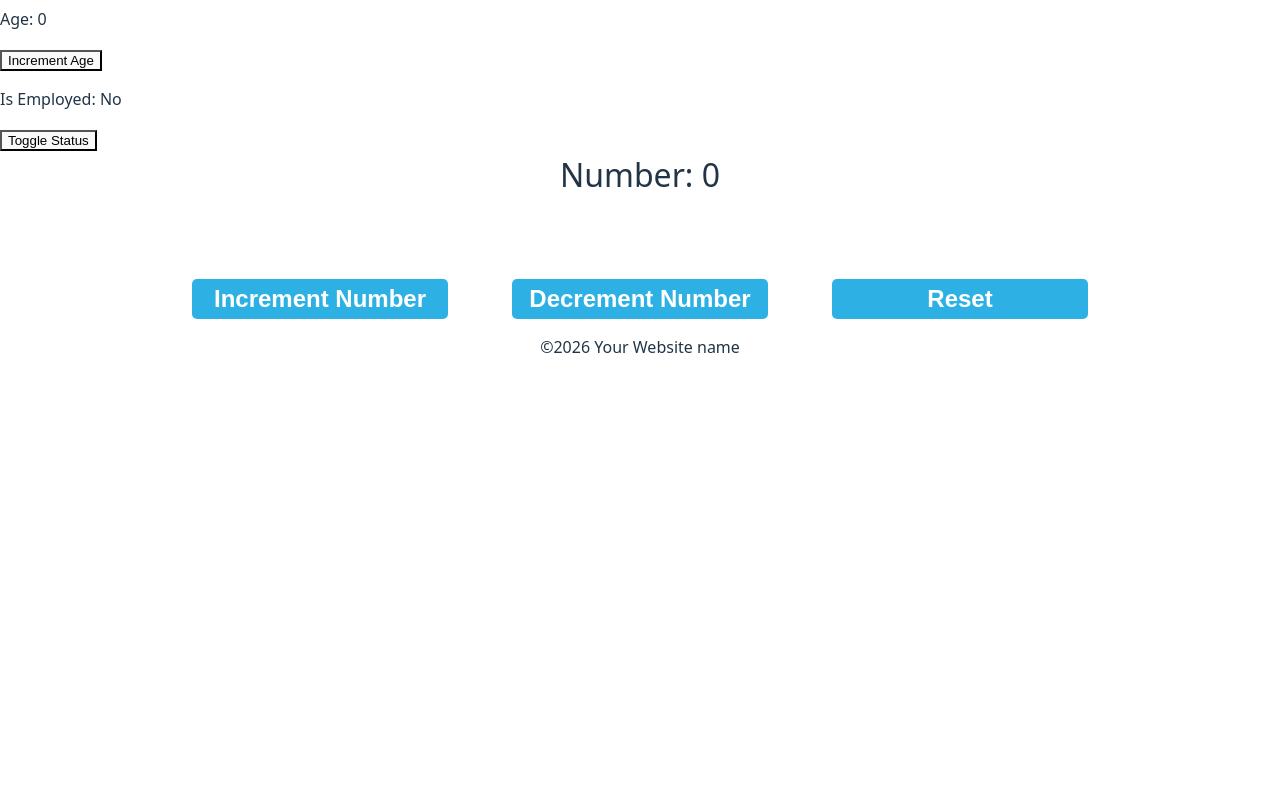
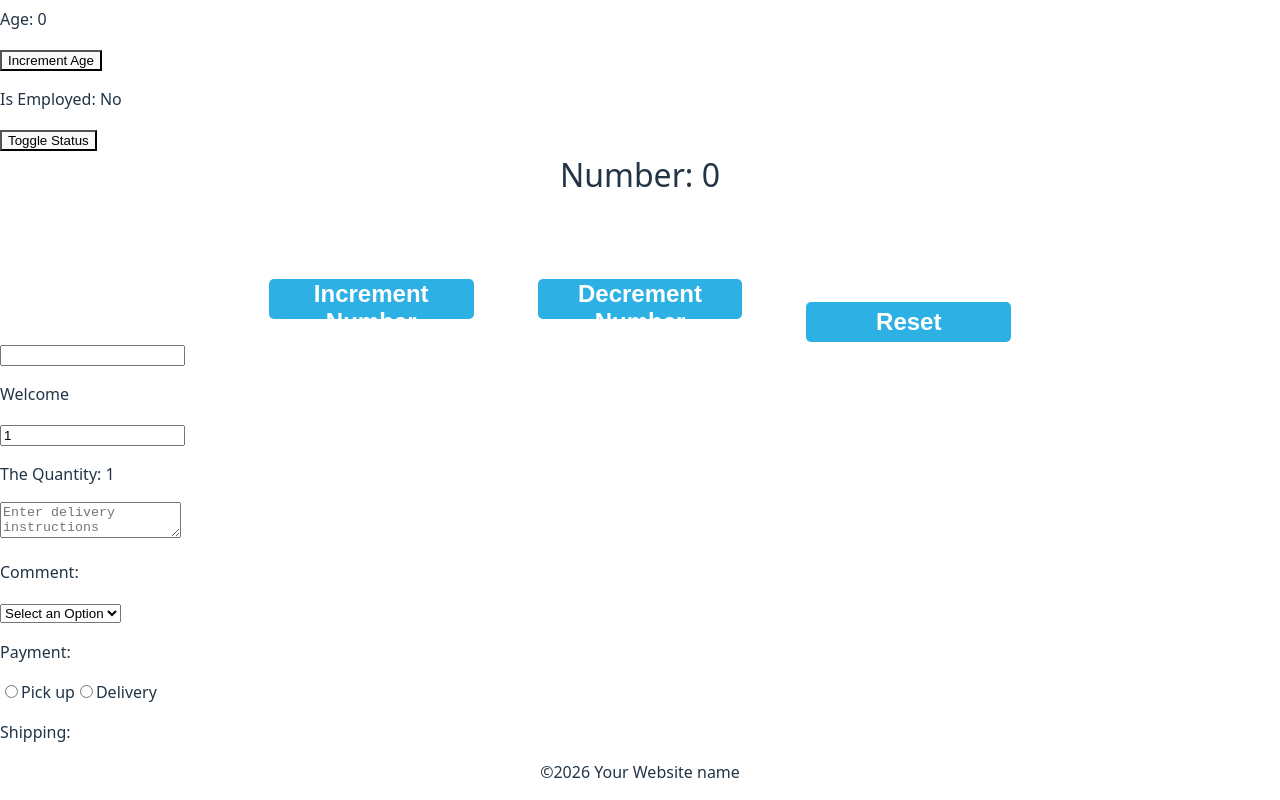
Before and after one commit to ijenny77/react-course, a React (Vite) app: page / in a window 1280 px wide. Shown: the part 2207-3007 px from the top of the page. Before the commit the page ends 2582 px from the top, so only its background shows below. Built offline with nearby package versions, Linux system fonts and the light colour scheme.

Commit message:
onChange event handler in react

```diff
--- a/src/App.jsx
+++ b/src/App.jsx
@@ -7,6 +7,7 @@ import UserGreeting from './UserGreeting.jsx'
 import List from './List.jsx'
 import MyComponent from './Mycomponent.jsx'
 import Counter from './Counter.jsx'
+import Component from './Component.jsx'
 function App(){
     const fruits = [
         {id:1 , name: 'Apple', calories: 95},
@@ -39,6 +40,7 @@ function App(){
             <Button/>
             <MyComponent/>
             <Counter/>
+            <Component/>
             <Footer/>
         </>
     );
--- /dev/null
+++ b/src/Component.jsx
@@ -0,0 +1,49 @@
+import React,{useState} from 'react'
+function Component() {
+    const [name,setName] = useState("")
+    const [quantity, setQuantity] = useState(1)
+    const [comment, setComment] = useState("")
+    const [payment, setPayment] = useState("")
+    const [shipping, setShipping] =useState("")
+    const handleNameChange = (event) => {
+        setName(event.target.value);
+    }
+    const handleQuantityChange = (event) => {
+        setQuantity(event.target.value)
+    }
+    const handleCommentChange = (event) => {
+        setComment(event.target.value)
+    }
+    const handlePaymentChange = (event) => {
+        setPayment(event.target.value)
+    }
+    const handleShippingChange = (event) => {
+        setShipping(event.target.value)
+    }
+
+    return(
+        <div>
+            <input value={name} onChange={handleNameChange} />
+            <p>Welcome {name}</p>
+
+            <input value={quantity} type='number' onChange={handleQuantityChange} />
+            <p>The Quantity: {quantity} </p>
+
+            <textarea value={comment} onChange={handleCommentChange} placeholder='Enter delivery instructions'></textarea>
+            <p>Comment: {comment}</p>
+
+            <select value={payment} onChange={handlePaymentChange}>
+                <option value="">Select an Option</option>
+                <option value="Visa">Visa</option>
+                <option value="Mastercard">Mastercard</option>
+                <option value="Giftcard">Giftcard</option>
+            </select>
+            <p>Payment: {payment}</p>
+
+            <input type="radio" value="Pick Up" checked={shipping === "Pick Up"} onChange={handleShippingChange} />Pick up
+            <input type="radio" value="Delivery" checked={shipping === "Delivery"} onChange={handleShippingChange}/>Delivery
+            <p>Shipping: {shipping}</p>
+        </div>
+    );
+}
+export default Component
--- a/src/index.css
+++ b/src/index.css
@@ -137,7 +137,7 @@ h1 {
   margin-bottom: 5rem;
 }
 .counter-button{
-  width: 20%;
+  width: 16%;
   height: 5vh;
   font-size: 1.5rem;
   font-weight: bold;
```
